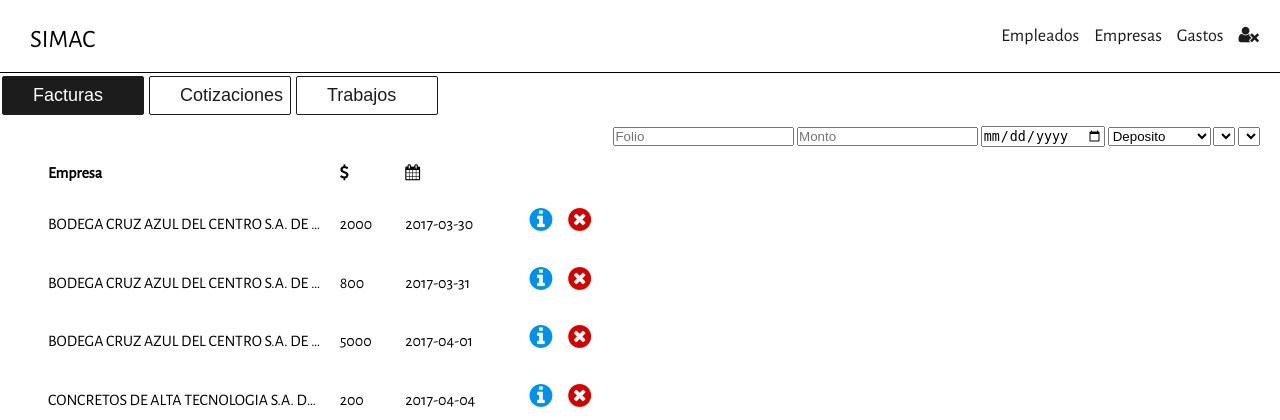
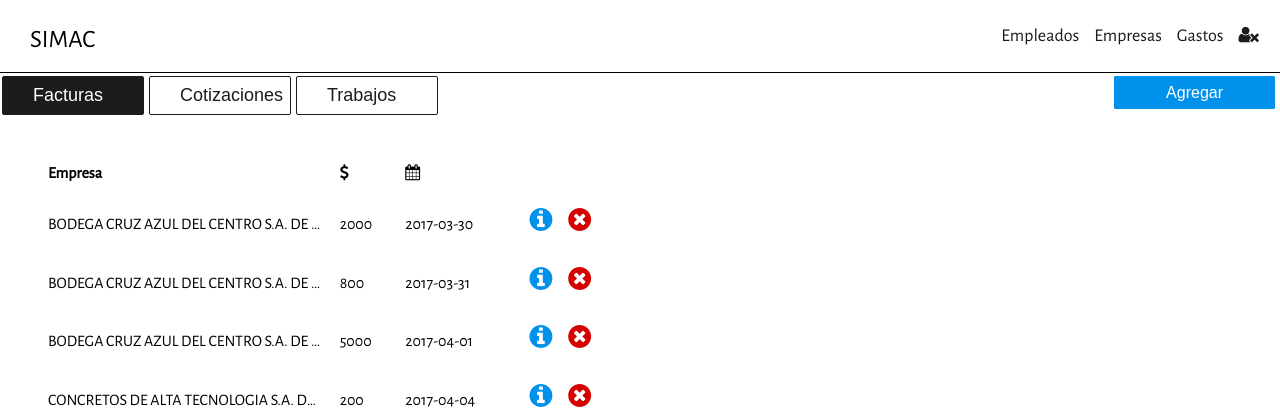
Before and after one commit to JesusLibrado/SIMAC-DB, a PHP site: page / in a window 1280 px wide. Shown: the top 420 px of the page. Run offline with PHP 8.4, Linux system fonts and the light colour scheme; the visitor is signed in with stand-in values (Sample User, id 1); data comes from the database, SQL or seed files in the repository; lists and menus that the app fills with data are empty; some web fonts are replaced.

Commit message:
Updates 1

```diff
--- a/interfaz/estilos/main.css
+++ b/interfaz/estilos/main.css
@@ -62,12 +62,15 @@ a:visited{
 	font-size: 35px;
 }
 
-.modal-body{
+.modal-body,
+.form{
 	margin: 25px auto;
 	text-align: center;
 }
 
-.modal-body input{
+.modal-body input,
+.form input,
+.form select{
 	padding: 12px;
 	width: 60%;
 	margin: 10px 20px;
@@ -78,7 +81,9 @@ a:visited{
 }
 
 .modal-body input:active,
-.modal-body input:focus{
+.modal-body input:focus,
+.form input:active,
+.form input:focus{
 	border: 1px solid #0091EA;
 	border-left: 0px;
 }
@@ -222,6 +227,10 @@ a:visited{
 	margin: 50px 0 20px 0;
 }
 
+.nuevo-elemento label{
+	margin: 0 0 0 80px;
+}
+
 .nuevo-elemento button{
 	border: 2px solid #0091EA;
 	padding: 10px 30px;
@@ -239,7 +248,8 @@ a:visited{
 }
 
 .info-elemento,
-.confirmar-elemento{
+.confirmar-elemento,
+.nuevo-form{
 	margin: 20% auto;
 	border-radius: 4px;
 	box-shadow: 0 4px 8px 0 rgba(0,0,0,0.2),0 6px 20px 0 rgba(0,0,0,0.19);
@@ -302,10 +312,35 @@ a:visited{
 	padding: 8px;
 }
 
+.float-right{
+	top: 84px;
+	right: 5px;
+	position: fixed;
+}
+
+.float-right .agregar{
+	padding: 6px 50px;
+	background: #0091EA;
+	border: 2px solid #0091EA;
+	border-radius: 2px;
+	color: #fff;
+}
+
+.float-right .agregar:hover{
+	color: #0091EA;
+	background: #fff;
+	cursor: pointer;
+}
+
+.nuevo-form{
+	width: 60%;
+	padding: 30px;
+}
+
 .container{
-	margin: 76px auto;
+	top: 76px;
 	position: absolute;
-	width: 98%;
+	width: 60%;
 }
 
 .tabs{
@@ -341,19 +376,6 @@ a.tab-active{
 	color: #fff;
 }
 
-.nuevo-form{
-	position: fixed;
-	right: 20px;
-}
-
-@media (max-width: 1024px){
-	.nuevo-form{
-		bottom: 0;
-		position: absolute;
-		left: 50px;
-	}
-}
-
 .tab-content{
 	max-width: 600px;
 	padding: 30px 20px;
--- a/interfaz/js/script.js
+++ b/interfaz/js/script.js
@@ -46,7 +46,8 @@ $(document).ready(function(){
     });
 
     $('.close-popup').click(function(){
-    	$(infoPopup).toggle(400);
+    	$(infoPopup).hide(400);
+    	$(link+"Agregar").hide(400);
     });
 
 	$('.extra-buttons a').click(function(event){
@@ -259,6 +260,12 @@ $(document).ready(function(){
 		});
 
 
+	/****Agregar****/
+
+	$('a.agregar').click(function(event){
+		event.preventDefault();
+		$(link+'Agregar').fadeIn();
+	});
 
 	/******EMPRESA******/
 
@@ -294,13 +301,41 @@ $(document).ready(function(){
 
 	/*******Empleado*******/
 
+	/*Insertar*/
 
-	/*
-
-	function renderWithEdit(data, elemento, ubicacion, titulos){
-
-	}
-
-	*/
+		$('#btnNuevoEmpleado').click(function(event){
+			event.preventDefault();
+			var opcion;
+			if($("#nuevoEmpleadoActivo").is(':checked')){
+				opcion=1;
+			}else{
+				opcion=0;
+			}
+			$.ajax({
+				url: 'php/ediciones.php',
+				type: 'GET',
+				data:{
+						id: $('#nuevoEmpleadoRFC').val(),
+						curp: $('#nuevoEmpleadoCurp').val(),
+						nss: $('#nuevoEmpleadoNss').val(),
+						activo: opcion,
+						salario: $('#nuevoEmpleadoSalario').val(),
+						fecha_contratacion: $('#nuevoEmpleadoFechaContratacion').val(),
+						jefe: $('#nuevoEmpleadoJefe').val(),
+						nombre: $('#nuevoEmpleadoNombre').val(),
+						apellido: $('#nuevoEmpleadoApellido').val(),
+						metodo: 'insertarEmpleado'
+				}
+			}).done(function(res){
+				if(res != ''){
+					alert("Error: "+res);
+				}else{
+					displayIn("empleado");
+					$('.nuevo-elemento').toggle();
+					$('.informacion').toggle();
+					$('.extra-buttons a').children().toggle();
+				}
+			});
+		});
 
 })
--- a/interfaz/pagina.php
+++ b/interfaz/pagina.php
@@ -109,6 +109,10 @@
 					<input type="text" id="nuevoEmpleadoApellido" placeholder="Apellido">
 					<input type="number" id="nuevoEmpleadoSalario" placeholder="Salario">
 					<input type="date" id="nuevoEmpleadoFechaContratacion" placeholder="Fecha de contratacion">
+					<input type="text" id="nuevoEmpleadoJefe" value="CAEF6805309K4" readonly>
+					<br>
+					<label for="nuevoEmpleadoActivo">¿Activo?</label>
+					<input type="checkbox" id="nuevoEmpleadoActivo">
 					<button id="btnNuevoEmpleado">Aceptar</button>
 				</div>
 				<div class="modal" id="infoEmpleado">
@@ -135,7 +139,40 @@
 		</div>
 
 		<div class="tabs-section">
-			<div class="nuevo-form" id="nuevo-factura">
+			<div id="factura" class="tab-content">
+
+			</div>
+			<div id="cotizacion" class="tab-content">
+
+			</div>
+			<div id="trabajo" class="tab-content">
+
+			</div>
+		</div>
+	</section>
+
+	<div class="float-right">
+		<a class="agregar font-a" id="agregarNuevo">Agregar</a>
+		<div class="filtros">
+			<div id="facturaFiltro">
+
+			</div>
+			<div id="cotizacionFiltro">
+
+			</div>
+			<div id="trabajoFiltro">
+
+			</div>
+		</div>
+	</div>
+
+	<div class="modal" id="facturaAgregar">
+		<div class="nuevo-form">
+			<div class="modal-header">
+				<span class="close-popup">&times</span>
+				<p class="font-a">Agregar Factura</p>
+			</div>
+			<div class="form font-b">
 				<input type="text" id="nuevaFacturaFolio" placeholder="Folio">
 				<input type="number" id="nuevaFacturaMonto" placeholder="Monto">
 				<input type="date" id="nuevaFacturaFecha" placeholder="Fecha">
@@ -152,17 +189,8 @@
 
 				</select>
 			</div>
-			<div id="factura" class="tab-content">
-
-			</div>
-			<div id="cotizacion" class="tab-content">
-
-			</div>
-			<div id="trabajo" class="tab-content">
-
-			</div>
 		</div>
-	</section>
+	</div>
 
 	<div class="modal" id="infoPopUp">
 		<div class="info-elemento">
```
Also changed, not shown: interfaz/php/ediciones.php (+45 -20 lines).
